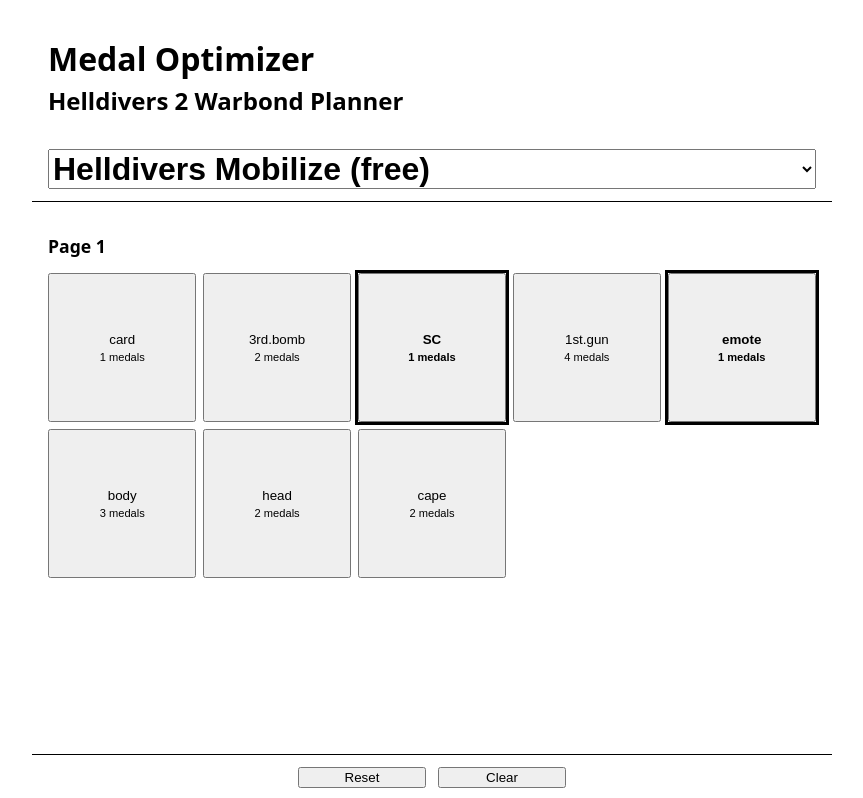
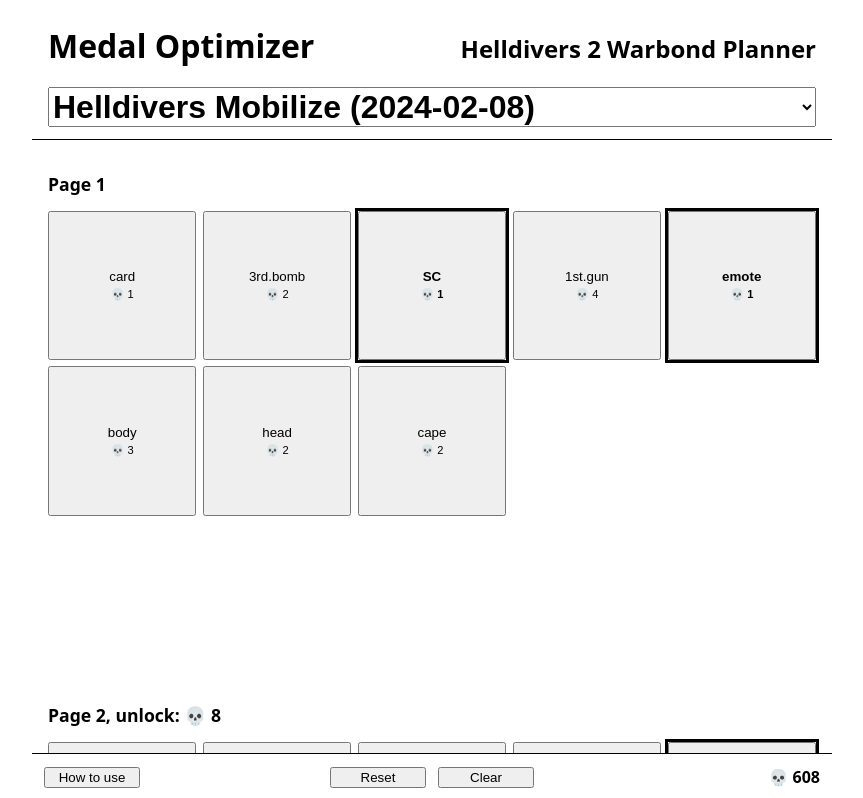
Before and after one commit to neizod/medal-optimizer, a plain HTML site: page index.html in a window 1280 px wide. Shown: the top 798 px of the page, without its empty margins (208-1071 px from the left). Drawn offline with Linux system fonts and the light colour scheme.

Commit message:
Polish web controls and medal summary

```diff
--- a/app.js
+++ b/app.js
@@ -1,11 +1,11 @@
 "use strict";
 
 const CATALOG = [
-  { alias: "free", name: "Helldivers Mobilize", file: "sw2402_free.txt" },
-  { alias: "urban", name: "Urban Legends", file: "pw2412_urban.txt" },
-  { alias: "control", name: "Control Group", file: "pw2507_control.txt" },
-  { alias: "dust", name: "Dust Devils", file: "pw2509_dust.txt" },
-  { alias: "warhammer40k", name: "Castellan's Creed", file: "lw2608_warhammer40k.txt" },
+  { alias: "free", file: "sw2402_free.txt" },
+  { alias: "urban", file: "pw2412_urban.txt" },
+  { alias: "control", file: "pw2507_control.txt" },
+  { alias: "dust", file: "pw2509_dust.txt" },
+  { alias: "warhammer40k", file: "lw2608_warhammer40k.txt" },
 ];
 
 const STORAGE_KEY = "helldiver-medal-optimizer.preferences.v1";
@@ -14,13 +14,16 @@
 const select = document.querySelector("#warbond");
 const pagesElement = document.querySelector("#pages");
 const statusElement = document.querySelector("#status");
+const howToUseButton = document.querySelector("#how-to-use");
 const resetButton = document.querySelector("#reset");
 const clearButton = document.querySelector("#clear");
+const medalTotalElement = document.querySelector("#medal-total");
 
 let currentAlias = readSelectedWarbond();
 let currentWarbond = null;
 let standardPreferences = new Set();
 let selectedPreferences = new Set();
+const warbondTextCache = new Map();
 
 function meaningfulLines(text) {
   return text
@@ -123,6 +126,11 @@
 }
 
 async function fetchText(path, optional = false) {
+  if (location.protocol === "file:") {
+    throw new Error(
+      "Serve this directory over HTTP: python3 -m http.server 8000",
+    );
+  }
   const response = await fetch(path);
   if (optional && response.status === 404) {
     return "";
@@ -133,13 +141,14 @@
   return response.text();
 }
 
+function fetchWarbondText(entry) {
+  if (!warbondTextCache.has(entry.file)) {
+    warbondTextCache.set(entry.file, fetchText(`warbonds/${entry.file}`));
+  }
+  return warbondTextCache.get(entry.file);
+}
+
 async function loadWarbond(alias) {
-  if (location.protocol === "file:") {
-    throw new Error(
-      "Serve this directory over HTTP: python3 -m http.server 8000",
-    );
-  }
-
   const entry = CATALOG.find((candidate) => candidate.alias === alias);
   if (!entry) {
     throw new Error(`Unknown warbond: ${alias}`);
@@ -150,7 +159,7 @@
   pagesElement.replaceChildren();
 
   const [warbondText, preferenceText] = await Promise.all([
-    fetchText(`warbonds/${entry.file}`),
+    fetchWarbondText(entry),
     fetchText(`prefs/${entry.file}`, true),
   ]);
 
@@ -178,7 +187,7 @@
     const heading = document.createElement("h2");
     heading.textContent = page.number === 1
       ? `Page ${page.number}`
-      : `Page ${page.number}, unlock: ${page.unlock}`;
+      : `Page ${page.number}, unlock: 💀 ${page.unlock}`;
     section.append(heading);
 
     const grid = document.createElement("div");
@@ -201,7 +210,7 @@
       key.className = "key";
       key.textContent = item.key;
       const cost = document.createElement("small");
-      cost.textContent = `${item.cost} medals`;
+      cost.textContent = `💀 ${item.cost}`;
       button.append(name);
       if (item.fullName !== "FIXME") {
         button.append(key);
@@ -216,6 +225,7 @@
         }
         button.setAttribute("aria-pressed", selectedPreferences.has(id));
         savePreferences();
+        updateMedalTotal();
       });
       grid.append(button);
     }
@@ -223,6 +233,20 @@
     section.append(grid);
     pagesElement.append(section);
   }
+  updateMedalTotal();
+}
+
+function updateMedalTotal() {
+  const total = currentWarbond.pages.reduce(
+    (warbondTotal, page) => warbondTotal + page.items.reduce(
+      (pageTotal, item) => pageTotal + (
+        selectedPreferences.has(itemId(page.number, item.key)) ? item.cost : 0
+      ),
+      0,
+    ),
+    0,
+  );
+  medalTotalElement.value = `💀 ${total}`;
 }
 
 function placeCards(page) {
@@ -269,11 +293,17 @@
   renderPages();
 }
 
-function populateCatalog() {
-  for (const entry of CATALOG) {
+async function populateCatalog() {
+  const entries = await Promise.all(CATALOG.map(async (entry) => {
+    const warbond = parseWarbond(await fetchWarbondText(entry));
+    return { ...entry, title: warbond.title, releaseDate: warbond.releaseDate };
+  }));
+  entries.sort((left, right) => right.releaseDate.localeCompare(left.releaseDate));
+
+  for (const entry of entries) {
     const option = document.createElement("option");
     option.value = entry.alias;
-    option.textContent = `${entry.name} (${entry.alias})`;
+    option.textContent = `${entry.title} (${entry.releaseDate})`;
     option.selected = entry.alias === currentAlias;
     select.append(option);
   }
@@ -282,13 +312,29 @@
 select.addEventListener("change", () => {
   loadWarbond(select.value).catch(showError);
 });
-resetButton.addEventListener("click", () => replaceSelection(standardPreferences));
-clearButton.addEventListener("click", () => replaceSelection([]));
+howToUseButton.addEventListener("click", () => {
+  window.alert(
+    "Choose a warbond, then click cards you want to buy. "
+    + "Selections are saved automatically. Reset restores the standard "
+    + "preferences; Clear removes every selection.",
+  );
+});
+resetButton.addEventListener("click", () => {
+  if (window.confirm("Reset this warbond to its standard preferences?")) {
+    replaceSelection(standardPreferences);
+  }
+});
+clearButton.addEventListener("click", () => {
+  if (window.confirm("Clear every selected card in this warbond?")) {
+    replaceSelection([]);
+  }
+});
 
 function showError(error) {
   statusElement.hidden = false;
   statusElement.textContent = error.message;
 }
 
-populateCatalog();
-loadWarbond(currentAlias).catch(showError);
+populateCatalog()
+  .then(() => loadWarbond(currentAlias))
+  .catch(showError);
--- a/index.html
+++ b/index.html
@@ -10,8 +10,10 @@
   <body>
     <main>
       <header>
-        <h1>Medal Optimizer</h1>
-        <h2>Helldivers 2 Warbond Planner</h2>
+        <div class="branding">
+          <h1>Medal Optimizer</h1>
+          <h2>Helldivers 2 Warbond Planner</h2>
+        </div>
         <div class="warbond-picker">
           <select id="warbond" aria-label="Warbond"></select>
         </div>
@@ -22,8 +24,12 @@
     </main>
 
     <div class="actions" role="toolbar" aria-label="Preference actions">
-      <button id="reset" type="button">Reset</button>
-      <button id="clear" type="button">Clear</button>
+      <button id="how-to-use" type="button">How to use</button>
+      <div class="preference-actions">
+        <button id="reset" type="button">Reset</button>
+        <button id="clear" type="button">Clear</button>
+      </div>
+      <output id="medal-total" aria-label="Total medals selected">💀 0</output>
     </div>
   </body>
 </html>
--- a/style.css
+++ b/style.css
@@ -13,16 +13,24 @@
   padding: 1rem 1rem 6rem;
 }
 
-header h1 {
-  margin-bottom: 0;
+header {
+  display: contents;
 }
 
-header h2 {
-  margin-top: 0.25rem;
+.branding {
+  display: flex;
+  align-items: baseline;
+  justify-content: space-between;
+  gap: 1rem;
 }
 
-header {
-  display: contents;
+.branding h1,
+.branding h2 {
+  margin: 0.5rem 0;
+}
+
+.branding h2 {
+  text-align: right;
 }
 
 .warbond-picker {
@@ -85,8 +93,9 @@
   position: fixed;
   bottom: 0;
   left: 50%;
-  display: flex;
-  justify-content: center;
+  display: grid;
+  grid-template-columns: 1fr auto 1fr;
+  align-items: center;
   gap: 0.75rem;
   box-sizing: border-box;
   width: min(100%, 800px);
@@ -97,5 +106,19 @@
 }
 
 .actions button {
-  min-width: 8rem;
+  min-width: 6rem;
 }
+
+#how-to-use {
+  justify-self: start;
+}
+
+.preference-actions {
+  display: flex;
+  gap: 0.75rem;
+}
+
+#medal-total {
+  justify-self: end;
+  font-weight: bold;
+}
```
Also changed, not shown: 1 other file.
